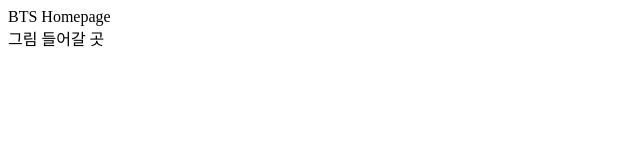
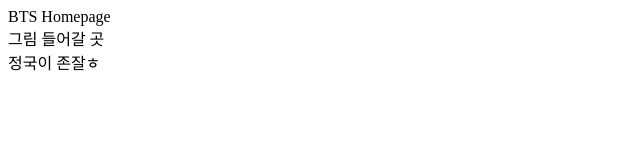
Before and after one commit to CnuLectureTest2020/Test-Repository, a plain HTML site: page index.html in a window 1280 px wide. Shown: the whole page, without its empty margins (0-640 px from the left). Drawn offline with Linux system fonts and the light colour scheme.

Commit message:
Add div tag about BTS info

```diff
--- a/index.html
+++ b/index.html
@@ -2,5 +2,6 @@
 	<head>BTS Homepage</head>
 	<body>
 		<div>그림 들어갈 곳</div>
+		<div id="bts info">정국이 존잘ㅎ</div>
 	</body>
 </html>
```
